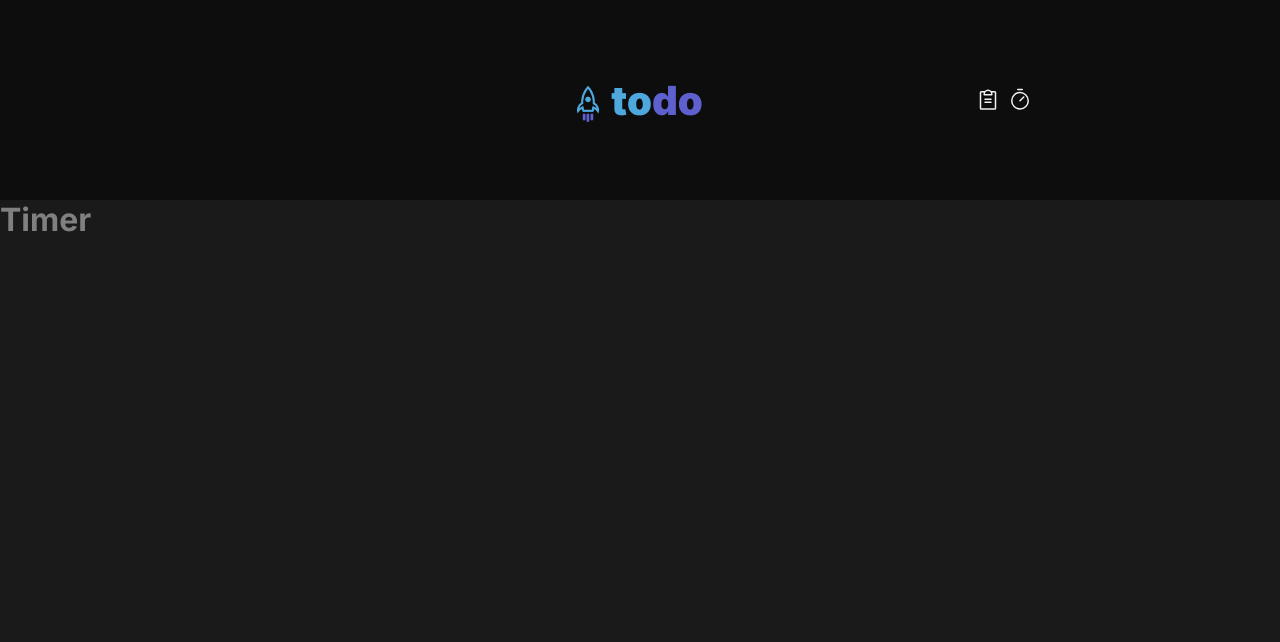
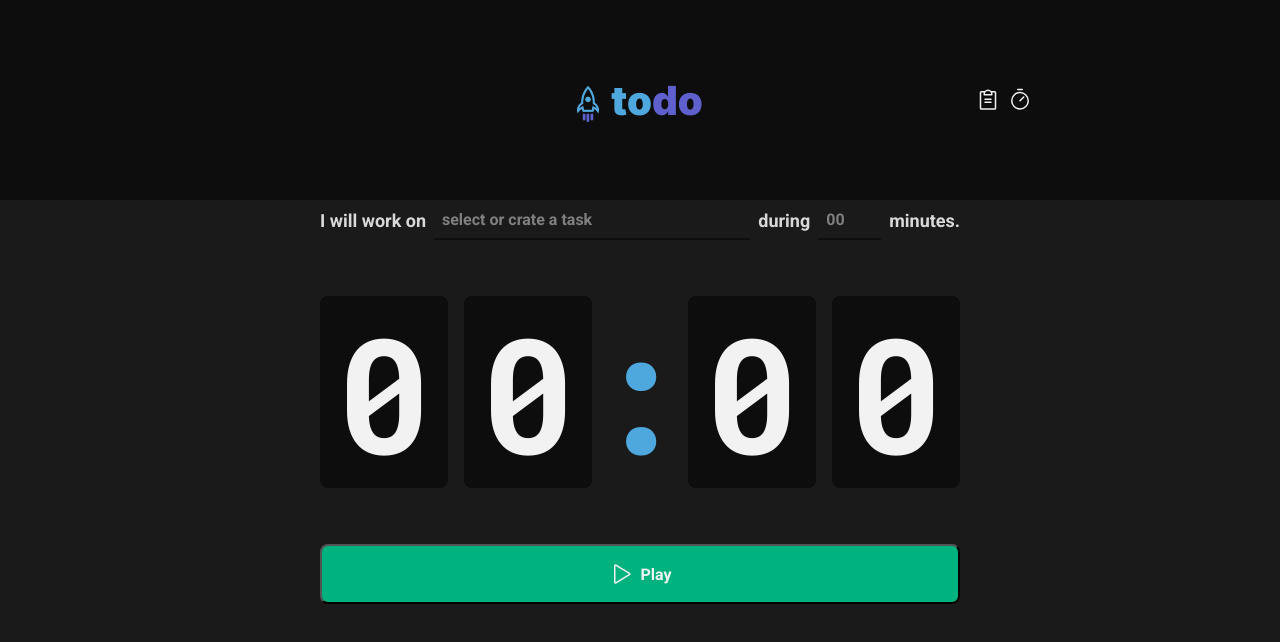
Before and after one commit to EdmilsonEMAndrade/React-Typescript-ToDo, a React (Vite) app: page /timer in a window 1280 px wide. Shown: the top 642 px of the page. Built offline with nearby package versions, Linux system fonts and the light colour scheme.

Commit message:
feature page structure

```diff
--- a/index.html
+++ b/index.html
@@ -5,8 +5,8 @@
   <meta charset="UTF-8" />
   <link rel="preconnect" href="https://fonts.googleapis.com" />
   <link rel="preconnect" href="https://fonts.gstatic.com" crossorigin />
-  <link href="https://fonts.googleapis.com/css2?family=Inter:wght@400;700&display=swap" rel="stylesheet" />
-  <link href="https://fonts.googleapis.com/css2?family=Roboto+Mono&display=swap" rel="stylesheet" />
+  <link href="https://fonts.googleapis.com/css2?family=Roboto+Mono:wght@700&family=Roboto:wght@400;700&display=swap"
+    rel="stylesheet" />
   <link rel="icon" type="image/" href="/ed_logo.png" />
   <meta name="viewport" content="width=device-width, initial-scale=1.0" />
   <title>ToDo List</title>
--- /dev/null
+++ b/src/pages/timer/Timer.styles.ts
@@ -0,0 +1,107 @@
+import styled from "styled-components";
+
+export const TimerContainer = styled.main`
+    height: 100%;
+    flex: 1;
+    display: flex;
+    align-items: center;
+    justify-content: center;
+    & form {
+            display: flex;
+        flex-direction: column;
+        align-items: center;
+        gap: 3.5rem;
+    }
+`
+
+export const FormContainer = styled.div`
+    width: 100%;
+    display: flex;
+    align-items: center;
+    justify-content: center;
+    gap: 0.5rem;
+    color: ${(props) => props.theme["--gray-200"]};
+    font-size: 1.125rem;
+    font-weight: bold;
+    flex-wrap: wrap;
+`
+
+export const ButtonContainer = styled.button`
+    width: 100%;
+    padding: 1rem;
+    display: flex;
+    align-items: center;
+    justify-content: center;
+    gap: 0.5rem;
+    background: ${(props) => props.theme["--green"]};
+    font-weight: bold;
+    color: ${(props) => props.theme["--gray-100"]};
+    border-radius: 8px;
+    cursor: pointer;
+
+    &:disabled{
+        opacity: 0.7;
+        cursor: not-allowed;
+    }
+
+    &:not(:disabled):hover {
+        background: ${(props) => props.theme["--green-dark"]};
+    }
+
+`
+
+export const CountdownContainer = styled.div`
+    font-family: 'Roboto Mono', monospace;
+    font-size: 10rem;
+    line-height: 8rem;
+    color: ${(props) => props.theme["--gray-100"]};
+
+    display: flex;
+    align-items: center;
+    justify-content: center;
+    gap: 1rem;
+
+    span{
+        padding: 2rem 1rem;
+        border-radius: 8px;
+        background-color: ${(props) => props.theme["--gray-900"]};
+    }
+`
+
+export const CountdownSeparator = styled.div`
+    padding: 2rem 0;
+    color: ${(props) => props.theme["--blue"]};
+    width: 4rem;
+    overflow: hidden;
+    display: flex;
+    justify-content: center;
+`
+const InputContainerStyle = styled.input`
+    background: transparent;
+    height: 2.5rem;
+    border: 0;
+    border-bottom: 2px solid ${props => props.theme["--gray-900"]};
+    font-weight:bold;
+    font-size: 1.125;
+    padding: 0 0.5rem;
+    color: ${(props) => props.theme["--gray-200"]};
+    &:focus{
+        box-shadow: none;
+        border-color: ${props => props.theme["--blue"]};
+    }
+
+    &::placeholder{
+        color: ${(props) => props.theme["--gray-300"]};
+    }
+`
+
+export const InputTask = styled(InputContainerStyle)`
+    flex: 1;
+    &::-webkit-calendar-picker-indicator{
+        display: none !important;
+    }
+`
+
+export const InputMinutesAmount = styled(InputContainerStyle)`
+
+`
--- a/src/pages/timer/Timer.tsx
+++ b/src/pages/timer/Timer.tsx
@@ -1,5 +1,50 @@
+import { Play } from "@phosphor-icons/react";
+import { ButtonContainer, CountdownContainer, CountdownSeparator, FormContainer, InputMinutesAmount, InputTask, TimerContainer } from "./Timer.styles";
+
 export function Timer() {
   return (
-    <h1>Timer</h1>
+    <TimerContainer>
+      <form action="">
+        <FormContainer>
+
+          <label htmlFor="task">I will work on</label>
+          <InputTask
+            type="text"
+            placeholder="select or crate a task"
+            id="task"
+            list="taksToDo"
+          />
+
+          <datalist id="taksToDo">
+            <option value="task1" />
+            <option value="task2" />
+          </datalist>
+
+          <label htmlFor="minutesAmount">during</label>
+          <InputMinutesAmount
+            type="number"
+            placeholder="00"
+            id="minutesAmount"
+            min="05"
+            max="60"
+            step="5"
+          />
+          <span>minutes.</span>
+        </FormContainer>
+
+        <CountdownContainer>
+          <span>0</span>
+          <span>0</span>
+          <CountdownSeparator>:</CountdownSeparator>
+          <span>0</span>
+          <span>0</span>
+        </CountdownContainer>
+
+        <ButtonContainer type="submit">
+          <Play size={24} />
+          Play
+        </ButtonContainer>
+      </form>
+    </TimerContainer>
   )
 }
--- a/src/styles/global.ts
+++ b/src/styles/global.ts
@@ -14,9 +14,10 @@ body{
 }
 
 body, input, textarea, button{
-    font-family: 'Inter', sans-serif;
+    font-family: 'Roboto', sans-serif;
     font-weight: 400;
     font-size: 1rem;
+    -webkit-font-smoothing: antialiased;
 }
 
 :focus{
--- a/src/styles/themes/default.ts
+++ b/src/styles/themes/default.ts
@@ -11,6 +11,9 @@ export const defaultTheme = {
 
   '--danger': '#E25858',
 
+  '--green-dark': '#015F43',
+  '--green': '#00B37E',
+
   '--blue-dark': '#1E6F9F',
   '--blue': '#4EA8DE',
 
```
